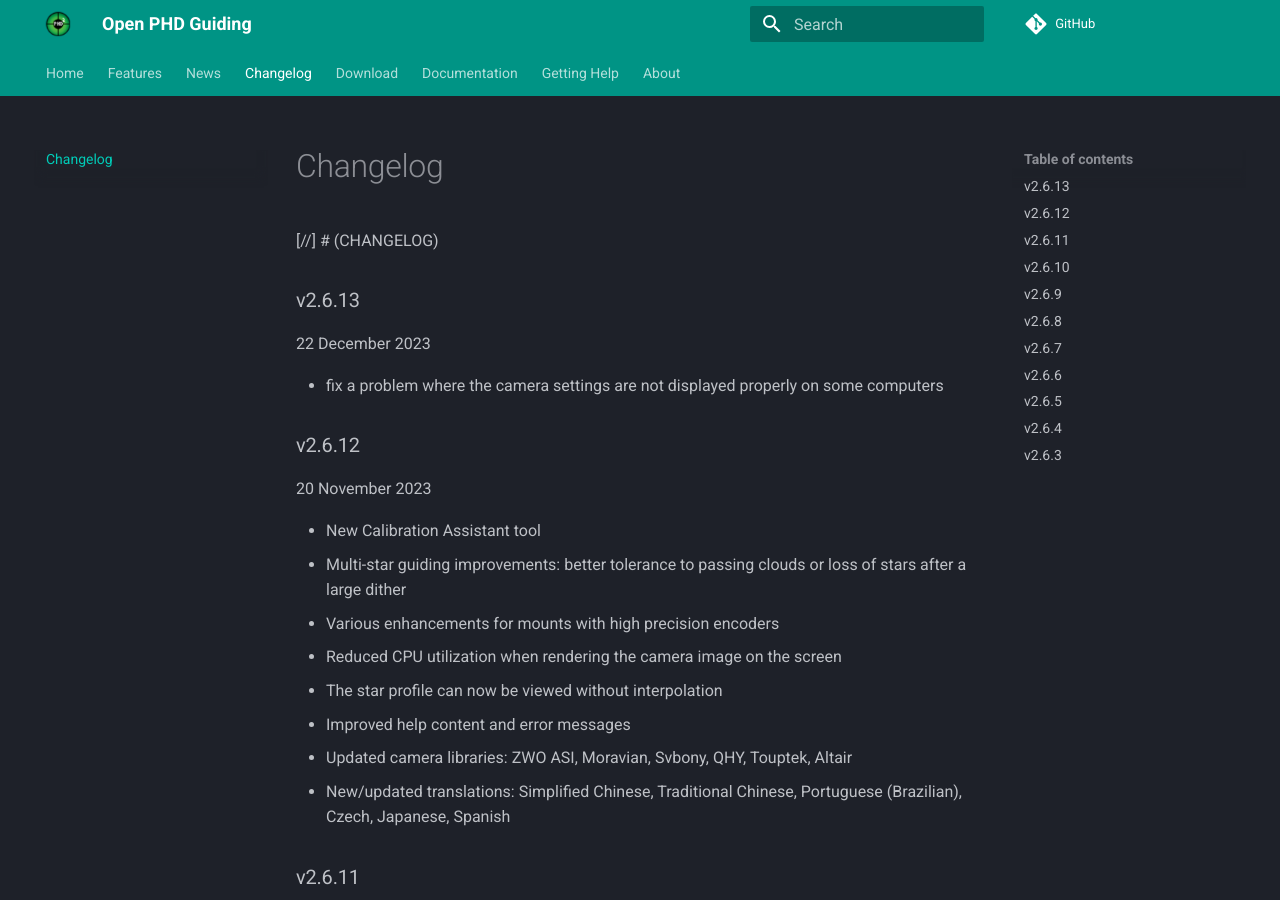
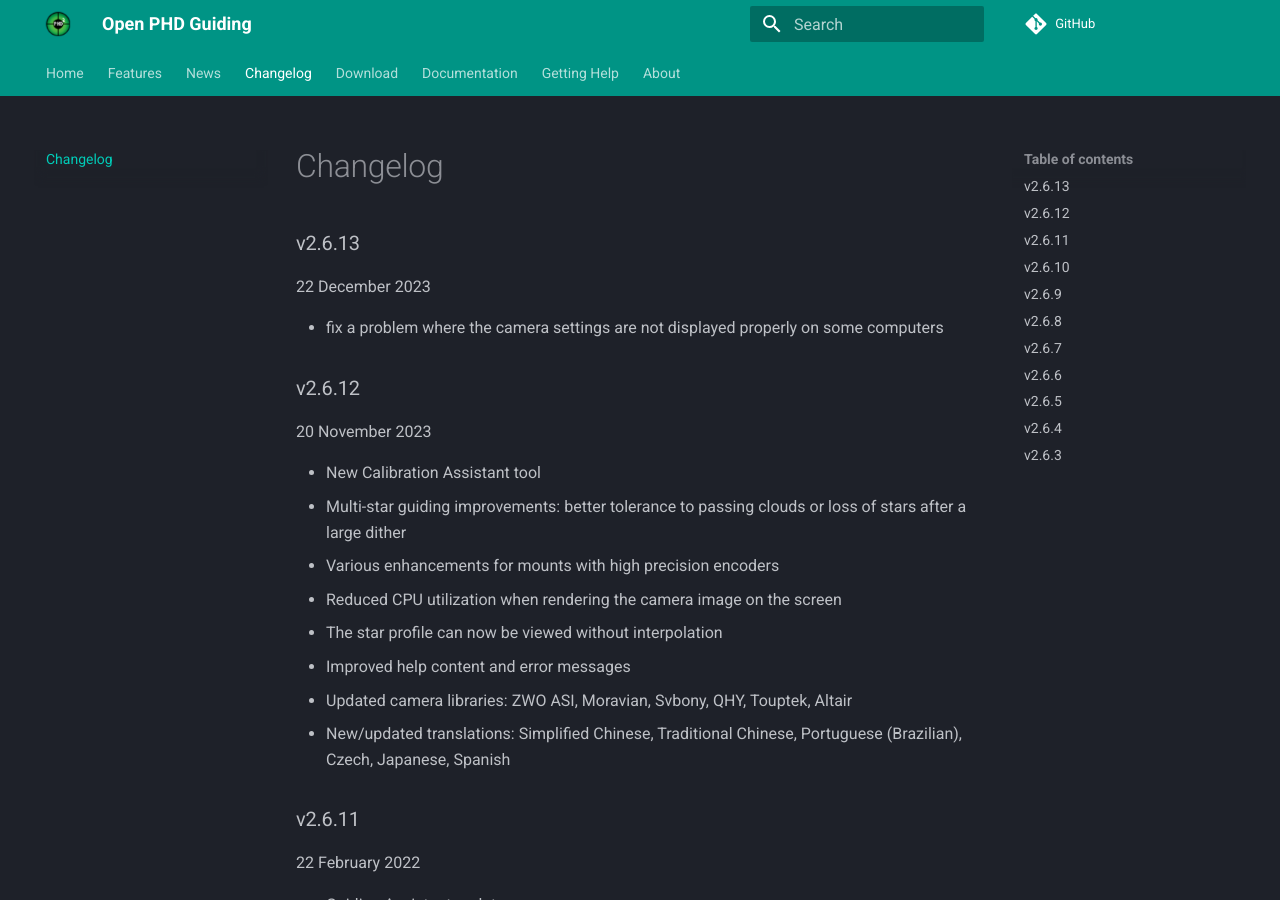
Before and after one commit to OpenPHDGuiding/openphdguiding.org, an MkDocs documentation site: the page built from docs/changelog.md, in a window 1280 px wide and 900 px high. Built offline with MkDocs 1.6.1 and Material for MkDocs 9.7.7, drawn with Linux system fonts in a browser that asks for light colours; comment, search, counter and statistics services are not loaded.

Commit message:
Fix invalid comment markers

```diff
--- a/docs/changelog.md
+++ b/docs/changelog.md
@@ -1,6 +1,6 @@
 # Changelog
 
-[//] # (CHANGELOG)
+[//]: # (CHANGELOG)
 
 ### v2.6.13
 
```
Also changed, not shown: docs/development-snapshots.md (+1 -1 lines).
